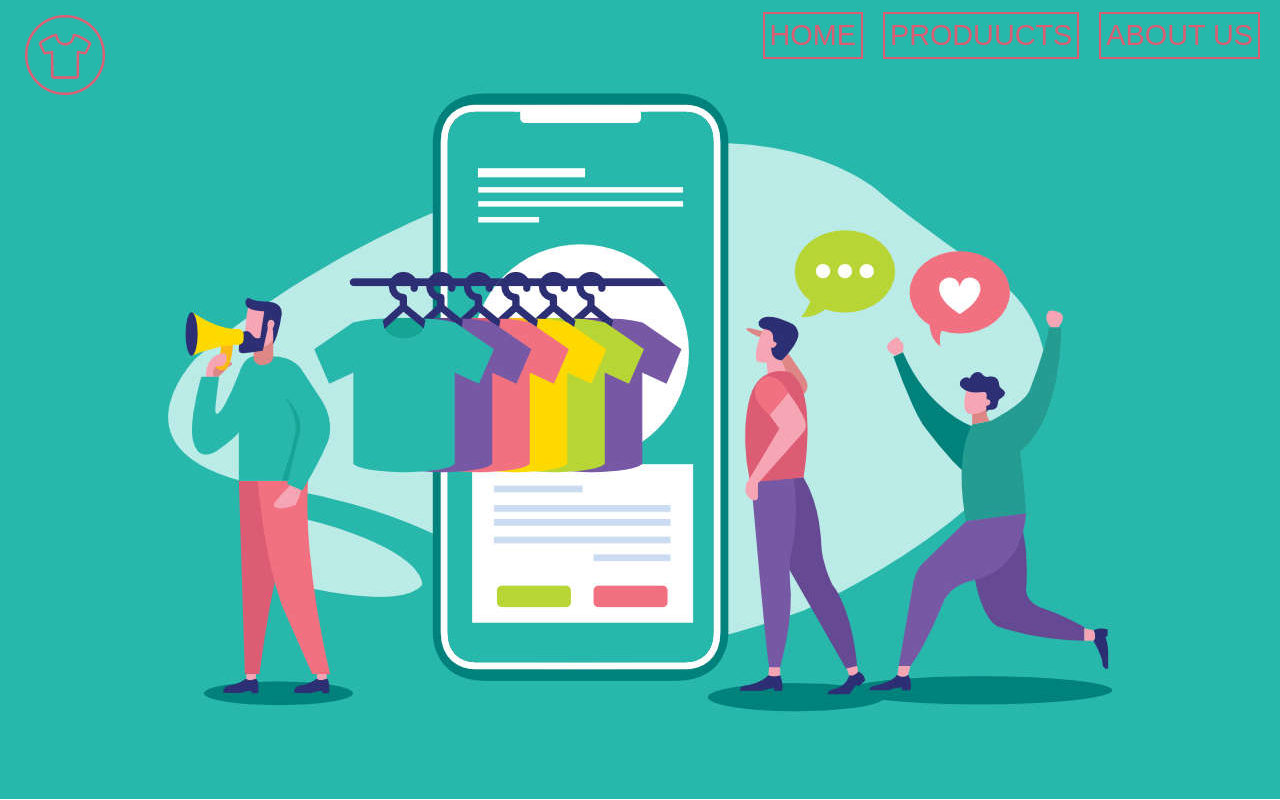
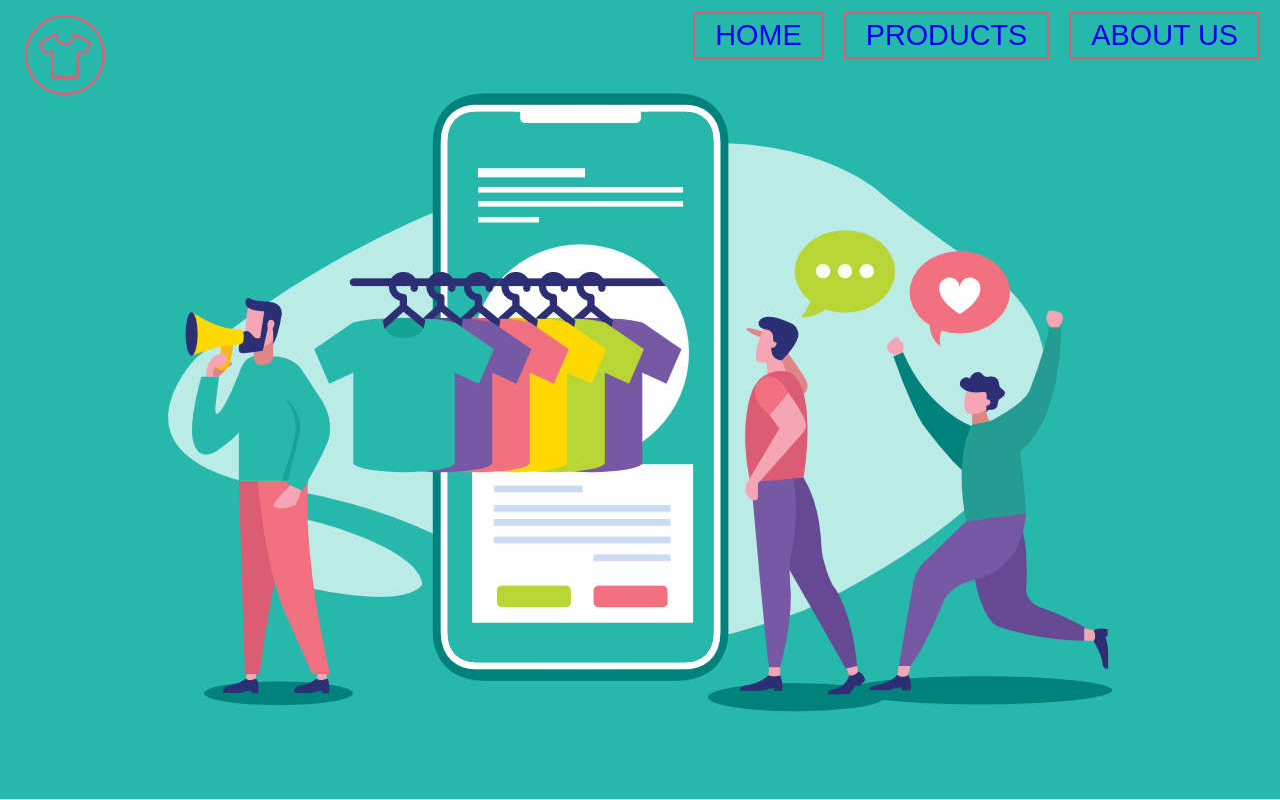
Before and after one commit to saoud-ahmed-khan/TEES-STORE, a React (Create React App) app: page / in a window 1280 px wide. Shown: the top 800 px of the page. Built offline with nearby package versions, Linux system fonts and the light colour scheme; a web font is replaced by a local one.

Commit message:
ER ROUTADDING

```diff
--- a/package.json
+++ b/package.json
@@ -6,9 +6,12 @@
     "@testing-library/jest-dom": "^5.11.4",
     "@testing-library/react": "^11.1.0",
     "@testing-library/user-event": "^12.1.10",
+    "history": "^5.0.0",
     "react": "^17.0.1",
     "react-dom": "^17.0.1",
     "react-lottie": "^1.2.3",
+    "react-router": "^6.0.0-beta.0",
+    "react-router-dom": "^6.0.0-beta.0",
     "react-scripts": "4.0.0",
     "web-vitals": "^0.2.4"
   },
--- a/src/App.js
+++ b/src/App.js
@@ -3,14 +3,22 @@ import { Nav } from "./components/NAVBAR/Nav";
 import './App.css';
 import { Home } from "../src/pages/Home";
 import { Footer } from "../src/components/footer/Footer";
+import { BrowserRouter,Routes,Route } from "react-router-dom";
 import { Products } from "./components/products/Products";
 
 function App() {
   return (
     <React.Fragment>
+      <BrowserRouter>
      <Nav/>
-     <Home/>
+     <Routes>
+       <Route path="/" element={<Home/>}/>
+       <Route path="/products" element={<Products/>}/>
+
+     </Routes>
+
     <Footer/>
+    </BrowserRouter>
     </React.Fragment>
   );
 }
--- a/src/components/NAVBAR/Nav.js
+++ b/src/components/NAVBAR/Nav.js
@@ -3,36 +3,41 @@ import "./nav.css"
 import Header from "../../components/pics/header.jpg";
 import logo from "../../components/pics/logo.png";
 import logoscroll from "../../components/pics/onscrolllogo.png";
+import { Link } from "react-router-dom";
 
 export const Nav = () => {
-    const [navbar,setNavbar]= React.useState(false);
-    const changebackground=()=>
-    {
+    const [navbar, setNavbar] = React.useState(false);
+    const changebackground = () => {
         console.log(window.scrollY);
-        if(window.scrollY >60)
-        {
+        if (window.scrollY > 60) {
             setNavbar(true)
         } else {
             setNavbar(false)
         }
     }
-    var update=navbar;
-    window.addEventListener('scroll',changebackground)
+    var update = navbar;
+    window.addEventListener('scroll', changebackground)
     return (
         <div>
-        <header className={update?'header active':'header'}>
-           <img className="logo" src={update ? logoscroll: logo} alt="logo"/>
+            <header className={update ? 'header active' : 'header'}>
+                <img className="logo" src={update ? logoscroll : logo} alt="logo" />
                 <input className="menu-btn" type="checkbox" id="menu-btn" />
                 <label className="menu-icon" for="menu-btn"><span className="nav-icon"></span></label>
                 <ul className="menu">
-               <li>HOME</li>
-               <li>PRODUUCTS</li>
-               <li>ABOUT US</li>
+                    <li className="Link"><Link to="/"
+                        style={update ? { textDecoration: 'none', border: '2px solid rgb(38, 184, 171)', color: 'rgb(38, 184, 171)' } : { textDecoration: 'none' }}
+                    >HOME</Link></li>
+                    <li><Link className="link" to="/products"
+                        style={update ? { textDecoration: 'none', border: '2px solid rgb(38, 184, 171)', color: 'rgb(38, 184, 171)' } : { textDecoration: 'none'}}
+                    >PRODUCTS</Link></li>
+                    <li><Link to="*"
+                        style={update ? { textDecoration: 'none', border: '2px solid rgb(38, 184, 171)', color: 'rgb(38, 184, 171)' } : { textDecoration: 'none',  }}
+                    >ABOUT US</Link></li>
                 </ul>
             </header>
 
             <div>
-               <img  className="nav-headerpic" src={Header} alt="header pic"/>
+                <img className="nav-headerpic" src={Header} alt="header pic" />
             </div>
 
         </div>
--- a/src/components/NAVBAR/nav.css
+++ b/src/components/NAVBAR/nav.css
@@ -30,8 +30,11 @@
 
 }
 
+.link{
 
-.header ul li:hover{
+}
+
+.header ul li .Link:hover{
     background-color:rgb(38, 184, 171);
     color: rgb(38, 184, 171);
     display: block;
--- a/src/components/products/ProductTemplate.js
+++ b/src/components/products/ProductTemplate.js
@@ -4,28 +4,28 @@ export const tishirts =
         [
             {
                 id: 1,
-                title: "",
+                title: "TEXTURE TEES",
                 pic: "https://cdn.shopify.com/s/files/1/2290/7887/products/MTP101124HGRBLK_1_800x1000_crop_center.jpg?v=1599580652",
-                price: "",
+                price: "70",
 
             },
             {
                 id: 2,
-                title: "",
+                title: "POLO TEES",
                 pic: "https://cdn.shopify.com/s/files/1/2290/7887/products/MTF201055MRNHTG_1_800x1000_crop_center.jpg?v=1599670266",
-                price: "",
+                price: "59",
 
             },
             {
                 id: 3,
-                title: "",
+                title: "O NECK",
                 pic: "https://cdn.shopify.com/s/files/1/2290/7887/products/MTP201042CHR_4_800x1000_crop_center.jpg?v=1599580133",
-                price: "",
+                price: "47",
 
             },
             {
                 id: 4,
-                title: "",
+                title: "ARMOUR TEES",
                 pic: "https://cdn.shopify.com/s/files/1/2290/7887/products/MTF201049-OLV_1_dde6f304-638a-4581-9d4f-98b5f1c2f692_800x1000_crop_center.jpg?v=1592900236",
                 price: "",
 
--- a/src/components/products/Products.js
+++ b/src/components/products/Products.js
@@ -1,13 +1,15 @@
 import React from 'react'
 import { tishirts } from "./ProductTemplate";
 import { ProductTemplate } from "./ProductTemplate";
+
 export const Products = () => {
 
     return (
 
-     <div>
+     <div className="products">
+
          {
-             tishirts.map((tees)=>{return(<ProductTemplate image={tees.pic}/>);})
+             tishirts.map((tees)=>{return(<ProductTemplate className="distance" image={tees.pic}/>);})
          }
      </div>
 
--- a/src/components/products/product.css
+++ b/src/components/products/product.css
@@ -34,3 +34,12 @@ box-shadow: inset 0 1px 1px rgba(219, 93, 115, 0.075), 0 0 8px rgb(38, 184, 171)
     color: rgb(219, 93, 115);
     text-align: center;
 }
+.products
+{
+  display: flex;
+  flex-direction: row;
+  flex-wrap: wrap;
+  justify-content: center;
+  align-items: center;
+
+}
```
Also changed, not shown: 1 other file (tests, documents, lock files or other folders). Lines whose indentation alone changed are shown as unchanged.
